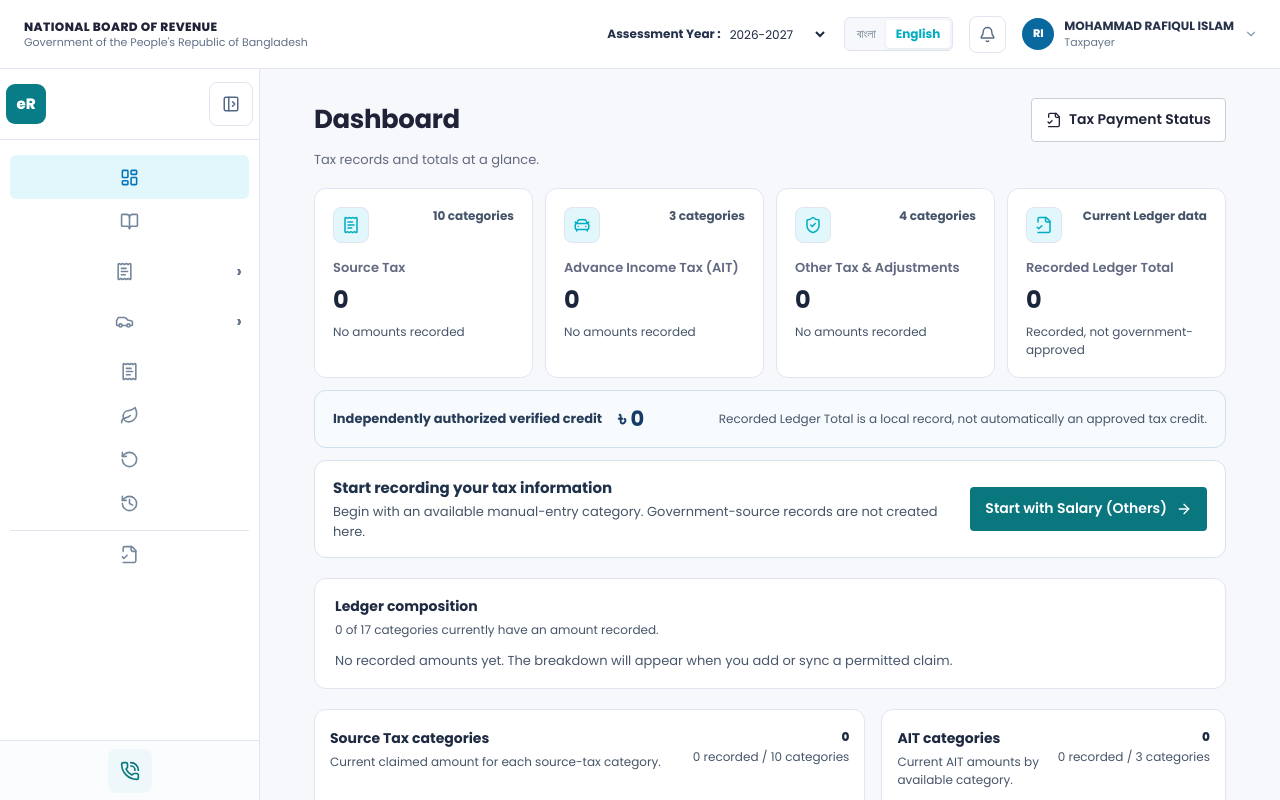
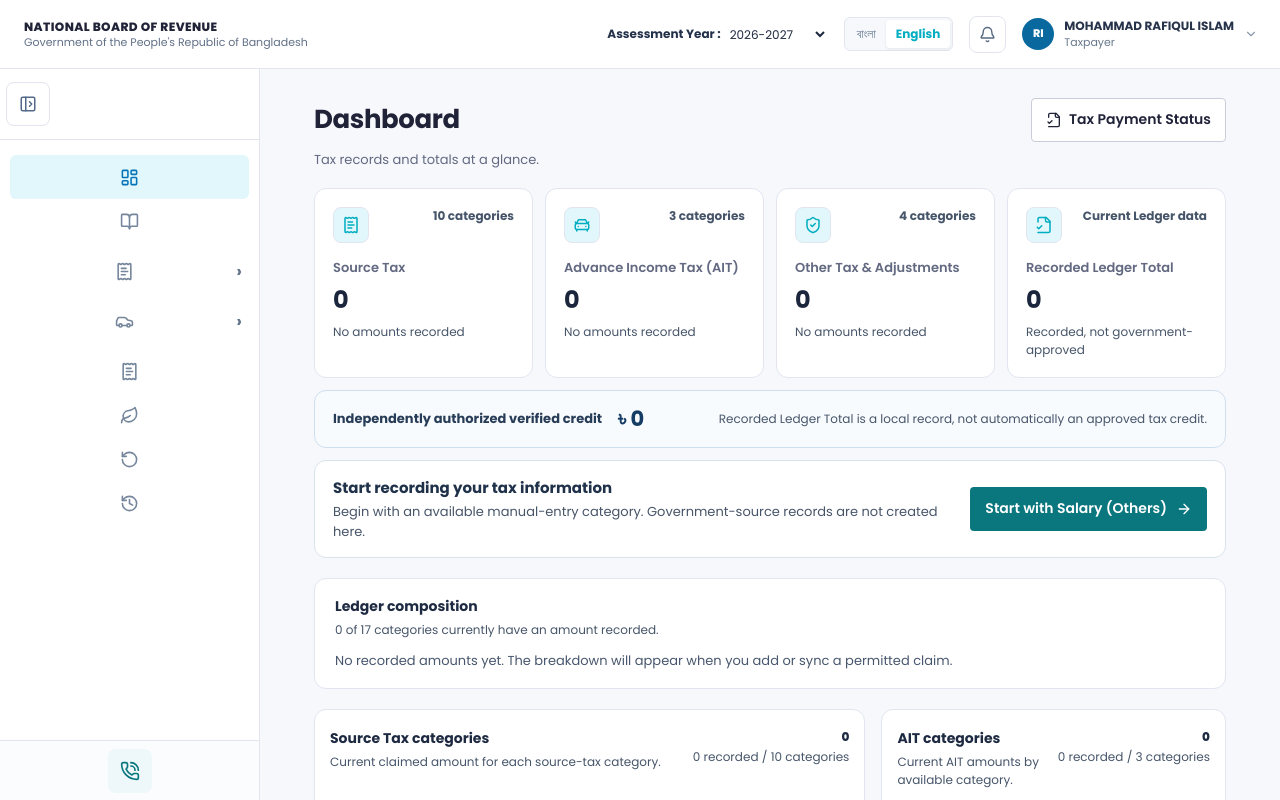
Before and after one commit to shihab-tech04/eLedger, a React (Vite) app: page / in a window 1280 px wide. Shown: the top 800 px of the page. Built offline with nearby package versions, Linux system fonts and the light colour scheme.

Commit message:
fix(eLedger): single dashboard status action and header-only brand

```diff
--- a/src/components/navigation/Sidebar.tsx
+++ b/src/components/navigation/Sidebar.tsx
@@ -1,7 +1,7 @@
 import React, { useEffect, useRef, useState } from 'react';
 import { createPortal } from 'react-dom';
 import {
-  BookOpen, Car, ChevronDown, ChevronRight, FileCheck2,
+  BookOpen, Car, ChevronDown, ChevronRight,
   LayoutDashboard, Menu, PhoneCall, ReceiptText,
   ShieldCheck, X, PanelLeftClose, PanelLeftOpen, Leaf, RotateCcw, History,
 } from 'lucide-react';
@@ -51,7 +51,7 @@ const CREDIT_ROUTES: Array<{ group: 'Payment' | 'Adjustment'; id: LedgerRouteId
 /** Flat left navigation from the accepted September 2026 custom eLedger UI. */
 export const Sidebar: React.FC = () => {
   const { activeNavTab, setActiveNavTab, activeRouteId, setActiveRouteId,
-    entries, setIsStatusModalOpen } = useLedger();
+    entries } = useLedger();
   const { language } = useLedgerLanguage();
   const bn = language === 'bn';
   const [mobileOpen, setMobileOpen] = useState(false);
@@ -169,10 +169,6 @@ export const Sidebar: React.FC = () => {
     if (window.matchMedia('(max-width: 960px)').matches) window.scrollTo(0, 0);
   };
 
-  const openStatus = () => {
-    setIsStatusModalOpen(false);
-    navigate('status');
-  };
   const toggleGroup = (group: 'source' | 'ait') => {
     if (railCollapsed) {
       const button = group === 'source' ? sourceGroupButton.current : aitGroupButton.current;
@@ -241,10 +237,6 @@ export const Sidebar: React.FC = () => {
         role={mobileOpen ? 'dialog' : undefined} aria-modal={mobileOpen ? true : undefined}
         aria-label="eLedger navigation" lang={bn ? 'bn' : 'en'}>
         <div className="eledger-sidebar-brand-row">
-          <div className="eledger-sidebar-brand" aria-label="eReturn Ledger">
-            <span className="eledger-sidebar-brand-mark" aria-hidden="true">eR</span>
-            {!railCollapsed && <span className="eledger-sidebar-brand-wordmark"><strong>eReturn</strong><small>LEDGER</small></span>}
-          </div>
           <button type="button" className="eledger-sidebar-collapse-button" onClick={() => setCollapsed((value) => !value)}
             title={collapsed ? (bn ? 'নেভিগেশন প্রসারিত করুন' : 'Expand navigation') : (bn ? 'নেভিগেশন সংকুচিত করুন' : 'Collapse navigation')}
             aria-label={collapsed ? (bn ? 'নেভিগেশন প্রসারিত করুন' : 'Expand navigation') : (bn ? 'নেভিগেশন সংকুচিত করুন' : 'Collapse navigation')}
@@ -316,12 +308,6 @@ export const Sidebar: React.FC = () => {
             })}
           </div>
 
-          <button type="button" title={bn ? 'কর পরিশোধের অবস্থা' : 'Tax Payment Status'}
-            aria-label={bn ? 'কর পরিশোধের অবস্থা' : 'Tax Payment Status'}
-            className={'eledger-side-link eledger-status-link ' + (activeNavTab === 'status' ? 'is-active' : '')}
-            aria-current={activeNavTab === 'status' ? 'page' : undefined} onClick={openStatus}>
-            <FileCheck2 size={16}/><span>{bn ? 'কর পরিশোধের অবস্থা' : 'Tax Payment Status'}</span>
-          </button>
         </nav>
         <div className="eledger-sidebar-bottom">
           <a className="eledger-helpline" href="tel:09643717171"
@@ -363,9 +349,6 @@ export const Sidebar: React.FC = () => {
           aria-current={activeNavTab === 'payments' || activeNavTab === 'adjustments' ? 'page' : undefined}
           onClick={() => navigate('payments', activeIdForGroup('Payment'))}>
           <ShieldCheck size={20} aria-hidden="true"/><span>{bn ? 'পরিশোধ' : 'Payments'}</span></button>
-        <button type="button" className={activeNavTab === 'status' ? 'is-active' : ''}
-          aria-current={activeNavTab === 'status' ? 'page' : undefined}
-          onClick={openStatus}><FileCheck2 size={20} aria-hidden="true"/><span>{bn ? 'অবস্থা' : 'Status'}</span></button>
       </nav>
     </>
   );
```
